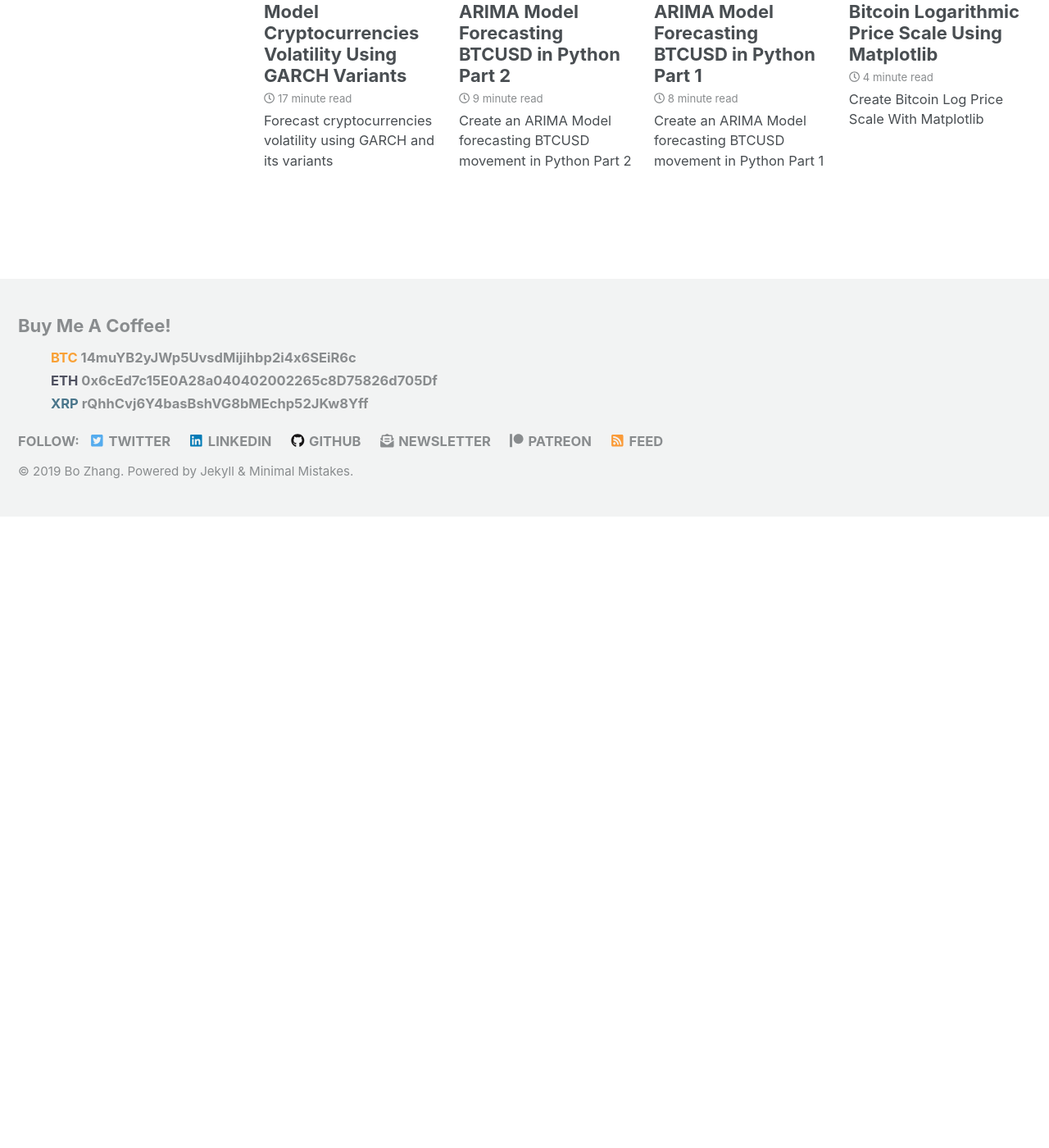
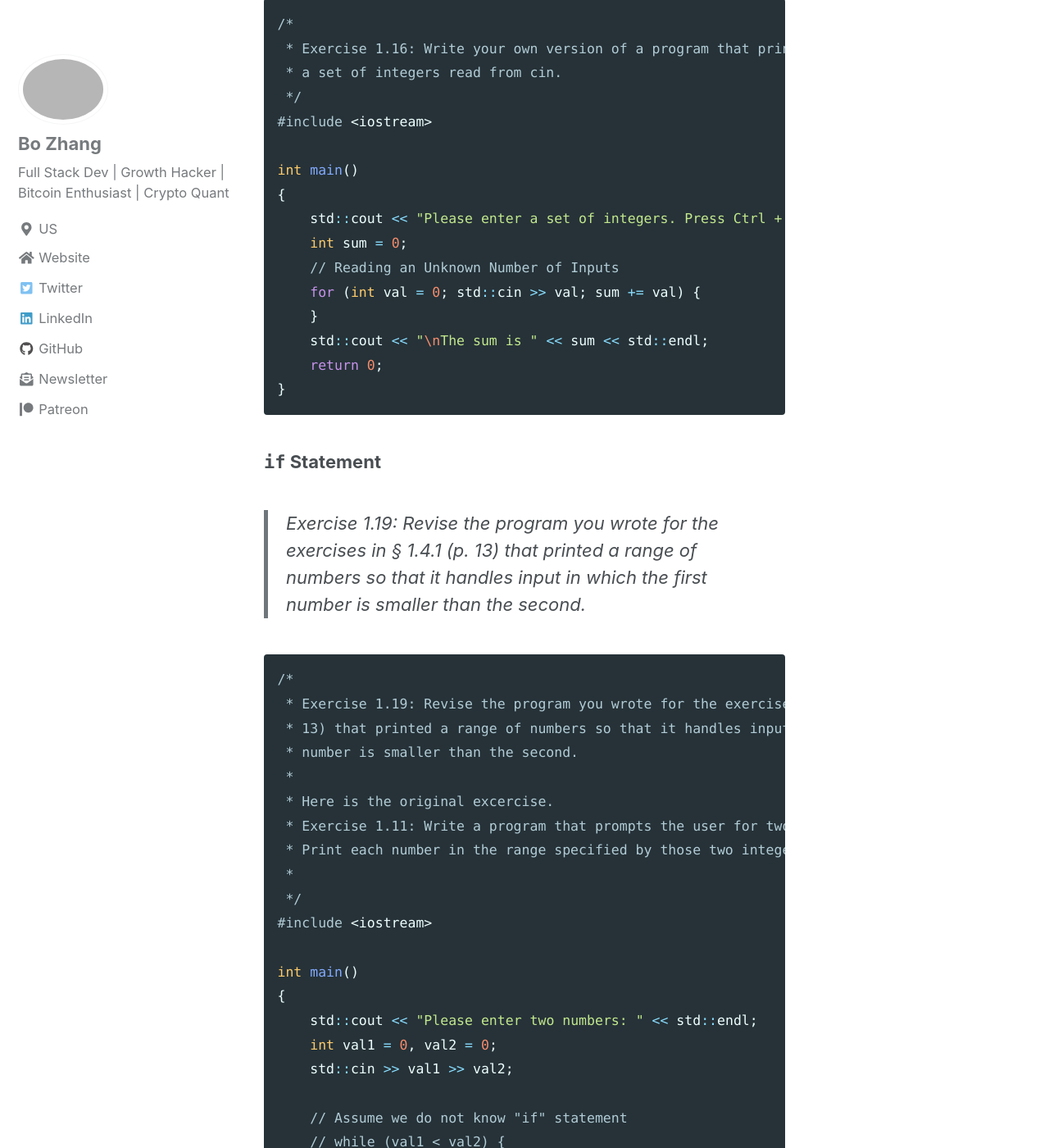
Before and after one commit to 0xboz/blog, a Jekyll site: the page built from _posts/2019-07-18-learn-c-plus-plus-getting-started.md, in a window 1280 px wide and 1400 px high, scrolled down 9448 px. Shown: the whole window at 82% size. Built offline with Jekyll 4.4.1, drawn with Linux system fonts in a browser that asks for light colours; cached includes are drawn as plain includes; nearby versions of some CDN libraries; comment, search, counter and statistics services are not loaded; before the commit the page ends 10078 px from its top, so only the background shows below that; some of the changed text lies outside the part shown.

Commit message:
Added if statement section; added quoted exercises;

````diff
--- a/_posts/2019-07-18-learn-c-plus-plus-getting-started.md
+++ b/_posts/2019-07-18-learn-c-plus-plus-getting-started.md
@@ -63,6 +63,8 @@ In my case, it returns ```255```.
 ## Hello, World!
 How could we go on without this most influential one?! Interestingly enough, C++ language itself does not take care of statements for input or output (IO). An extensive standard library is introduced to manage this task (and many others as well). Here is our code.
 
+> Exercise 1.3: Write a program to print Hello, World on the standard output.
+
 ```cpp
 /*
  * Exercise 1.3: Write a program to print Hello, World on the standard output.
@@ -82,6 +84,8 @@ int main()
 ## More Exercises
 The best way to learn a programming language is to code. Here are some solutions to the exercises from the book.
 
+>  Exercise 1.4: Our program used the addition operator, +, to add two numbers. Write a program that uses the multiplication operator, *, to print the product instead.
+
 ```cpp
 /*
  * Exercise 1.4: Our program used the addition operator, +, to add two
@@ -99,6 +103,8 @@ int main()
     return 0;
 }
 ```
+
+>  Exercise 1.5: We wrote the output in one large statement. Rewrite the program to use a separate statement to print each operand.
 
 ```cpp
 /*
@@ -122,6 +128,7 @@ int main()
     return 0;
 }
 ```
+> Exercise 1.6: Explain whether the following program fragment is legal.
 
 ```cpp
 /*
@@ -155,6 +162,8 @@ ex1.6.cpp:9:9: error: expected primary-expression before ‘<<’ token
 ```
 Let us take a look at the solutions of some exercises.
 
+> Exercise 1.9: Write a program that uses a while to sum the numbers from 50 to 100.
+
 ```cpp
 /*
  * Exercise 1.9: Write a program that uses a while to sum the numbers from 50 to 100.
@@ -172,6 +181,7 @@ int main()
     return 0;
 }
 ```
+> Exercise 1.10: In addition to the ++ operator that adds 1 to its operand, there is a decrement operator (--) that subtracts 1. Use the decrement operator to write a while that prints the numbers from ten down to zero.
 
 ```cpp
 /*
@@ -191,6 +201,8 @@ int main()
     return 0;
 }
 ```
+
+> Exercise 1.11: Write a program that prompts the user for two integers. Print each number in the range specified by those two integers.
 
 ```cpp
 /*
@@ -225,6 +237,8 @@ int main()
 
 ### ```for``` Statement
 
+> Exercise 1.16: Write your own version of a program that prints the sum of a set of integers read from cin.
+
 ```cpp
 /*
  * Exercise 1.16: Write your own version of a program that prints the sum of
@@ -244,4 +258,59 @@ int main()
 }
 ```
 
+### ```if``` Statement
+
+> Exercise 1.19: Revise the program you wrote for the exercises in § 1.4.1 (p. 13) that printed a range of numbers so that it handles input in which the first number is smaller than the second.
+
+```cpp
+/*
+ * Exercise 1.19: Revise the program you wrote for the exercises in § 1.4.1 (p.
+ * 13) that printed a range of numbers so that it handles input in which the first
+ * number is smaller than the second.
+ *
+ * Here is the original excercise.
+ * Exercise 1.11: Write a program that prompts the user for two integers.
+ * Print each number in the range specified by those two integers.
+ *
+ */
+#include <iostream>
+
+int main()
+{
+    std::cout << "Please enter two numbers: " << std::endl;
+    int val1 = 0, val2 = 0;
+    std::cin >> val1 >> val2;
+
+    // Assume we do not know "if" statement
+    // while (val1 < val2) {
+    //     std::cout << val1 << std::endl;
+    //     ++val1;
+    // };
+    // while (val2 < val1) {
+    //     std::cout << val2 << std::endl;
+    //     ++val2;
+    // };
+    // while (val1 == val2) {
+    //     std::cout << val2 << std::endl;
+    //     ++val1;
+    // };
+
+    // Implement "if" statement
+    if (val1 <= val2) {
+        while (val1 <= val2) {
+            std::cout << val1 << std::endl;
+            ++val1;
+        }
+    }
+    else {
+        while (val2 <= val1) {
+            std::cout << val2 << std::endl;
+            ++val2;
+        }
+    };
+
+    return 0;
+}
+```
+
 ## Updating...
````
